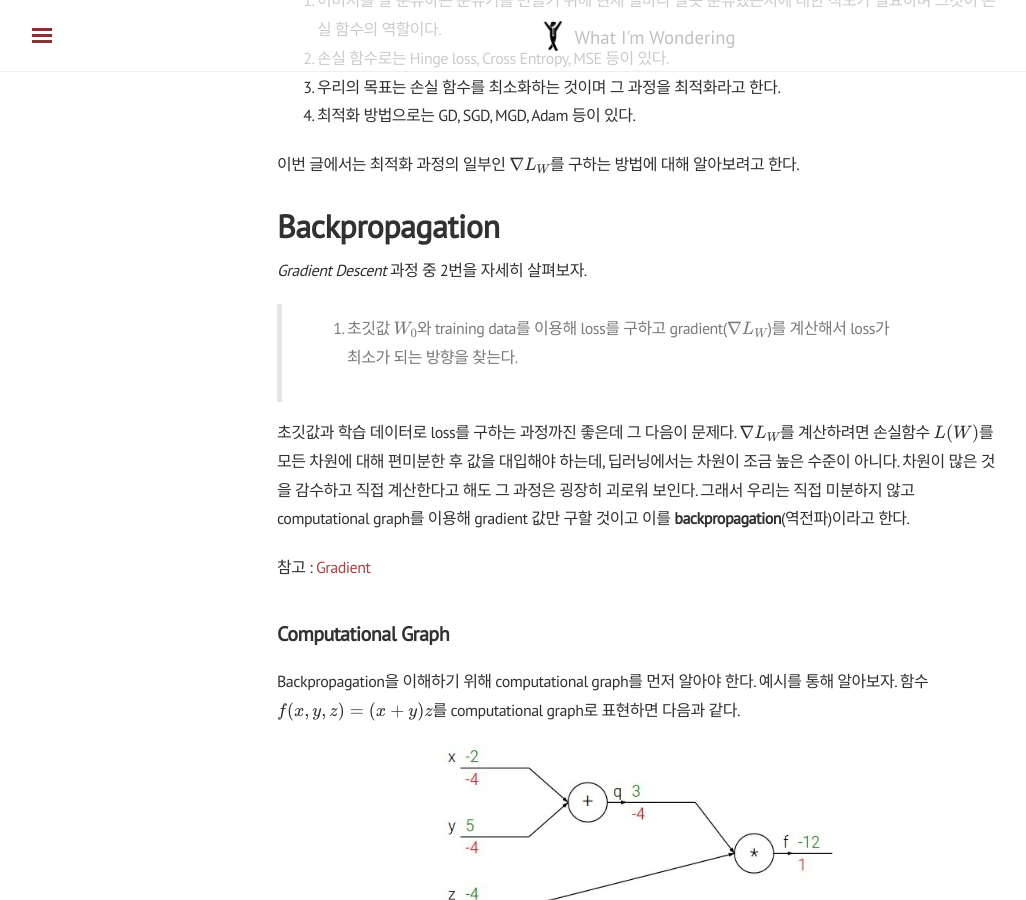
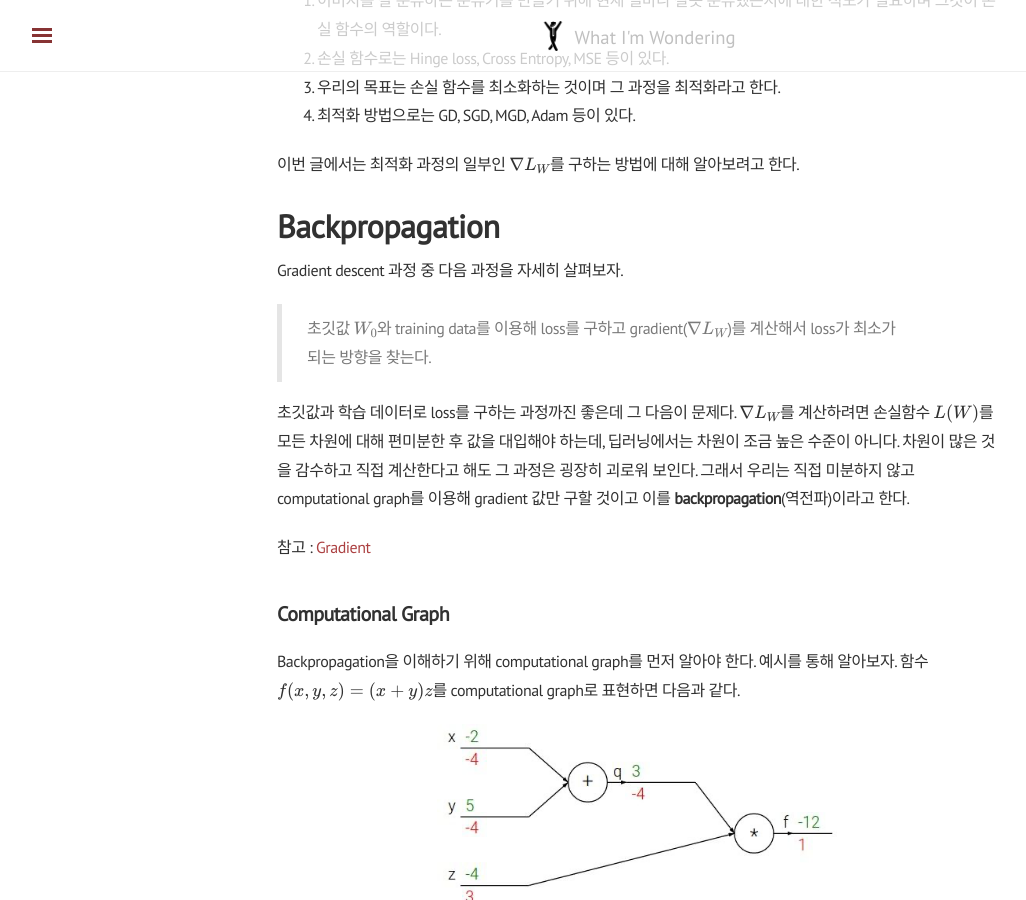
Before and after one commit to shanny924/shanny924.github.io, a Jekyll site: the page built from _posts/2020-03-02-cs231n-4th.md, in a window 1280 px wide and 900 px high, scrolled down 451 px. Shown: the whole window, without its empty margins (3-1029 px from the left). Built offline with Jekyll 4.4.1, drawn with Linux system fonts in a browser that asks for light colours; nearby versions of some CDN libraries; formulas are drawn with MathJax 3.

Commit message:
image resize

```diff
--- a/_posts/2020-03-02-cs231n-4th.md
+++ b/_posts/2020-03-02-cs231n-4th.md
@@ -20,9 +20,9 @@
 
 # Backpropagation
 
-*Gradient Descent* 과정 중 2번을 자세히 살펴보자.
+Gradient descent 과정 중 다음 과정을 자세히 살펴보자.
 
-> 2. 초깃값 $W_0$와 training data를 이용해 loss를 구하고 gradient($\nabla L_W$)를 계산해서 loss가 최소가 되는 방향을 찾는다.
+> 초깃값 $W_0$와 training data를 이용해 loss를 구하고 gradient($\nabla L_W$)를 계산해서 loss가 최소가 되는 방향을 찾는다.
 
 초깃값과 학습 데이터로 loss를 구하는 과정까진 좋은데 그 다음이 문제다. $\nabla L_W$를 계산하려면 손실함수 $L(W)$를 모든 차원에 대해 편미분한 후 값을 대입해야 하는데, 딥러닝에서는 차원이 조금 높은 수준이 아니다. 차원이 많은 것을 감수하고 직접 계산한다고 해도 그 과정은 굉장히 괴로워 보인다. 그래서 우리는 직접 미분하지 않고 computational graph를 이용해 gradient 값만 구할 것이고 이를 **backpropagation**(역전파)이라고 한다.
 
@@ -49,7 +49,7 @@
 $\frac{\partial f}{\partial x}$와 $\frac{\partial f}{\partial y}$는 바로 구할 수 없기 때문에 chain rule을 이용한다. $\frac{\partial f}{\partial x} = \frac{\partial f}{\partial q} \frac{\partial q}{\partial x}$ 이고 $\frac{\partial f}{\partial q}$는 이미 구했기 때문에 $\frac{\partial q}{\partial x}$만 계산하면 된다. $q=x+y$이므로 $\frac{\partial q}{\partial x}=1$이다. 따라서 $\frac{\partial f}{\partial x}=-4$가 된다. 비슷하게 $\frac{\partial f}{\partial y}=-4$임을 알 수 있다. 여기서 $\frac{\partial f}{\partial q}$처럼 미리 계산한 미분값을 upstream gradient라고 하고, $\frac{\partial q}{\partial x}$를 그 node의 local gradient라고 한다. 결국 역전파는 입력값에 다다를 때까지 chain rule을 이용해서 local gradient와 upstream gradient를 계속 곱해나가는 과정이라고 할 수 있다. 이는 우리 생각보다 훨씬 효율적이고 빠르다. 다음 예시로 직접 연습해보면 좋을 것 같다.
 
 <p align="center">
-  <img width="400" src="/public/images/sigmoid_cg.png">
+  <img width="600" src="/public/images/sigmoid_cg.png">
 </p>
 
 정답 : [강의자료 43p.](http://cs231n.stanford.edu/slides/2017/cs231n_2017_lecture4.pdf)
@@ -109,7 +109,7 @@
 ## Analogy of Neural Networks
 
 <p align="center">
-  <img width="400" src="/public/images/neural_networks_2.png">
+  <img width="600" src="/public/images/neural_networks_2.png">
 </p>
 
 Neural networks의 이름에 대해서 살펴보자. 대략적인 신경 자극 전달 과정은 앞 신경으로부터 자극을 받고 그것들을 종합한 뒤 일정 자극을 넘어서면 다음 신경으로 전달하는 방식이다. 전달받은 자극의 강도에 따라 다음 신경으로 전달하는 자극의 세기가 달라질 수 있다. $W$를 곱하고 activation function을 거치면서 다음 layer로 전달될 값이 결정되는 과정이 신경 자극 전달 과정과 비슷하다 하여 neural networks라는 이름을 가지게 된 것이다. 하지만 실제 생물학적 신경은 매우 복잡하고 기능도 다양하기 때문에 완전히 동일한 방식이라고 생각하면 안 된다. 단지 방식이 비슷한 것에 영감(loose inspiration)을 받아 이름을 지은 것 같다.
```
